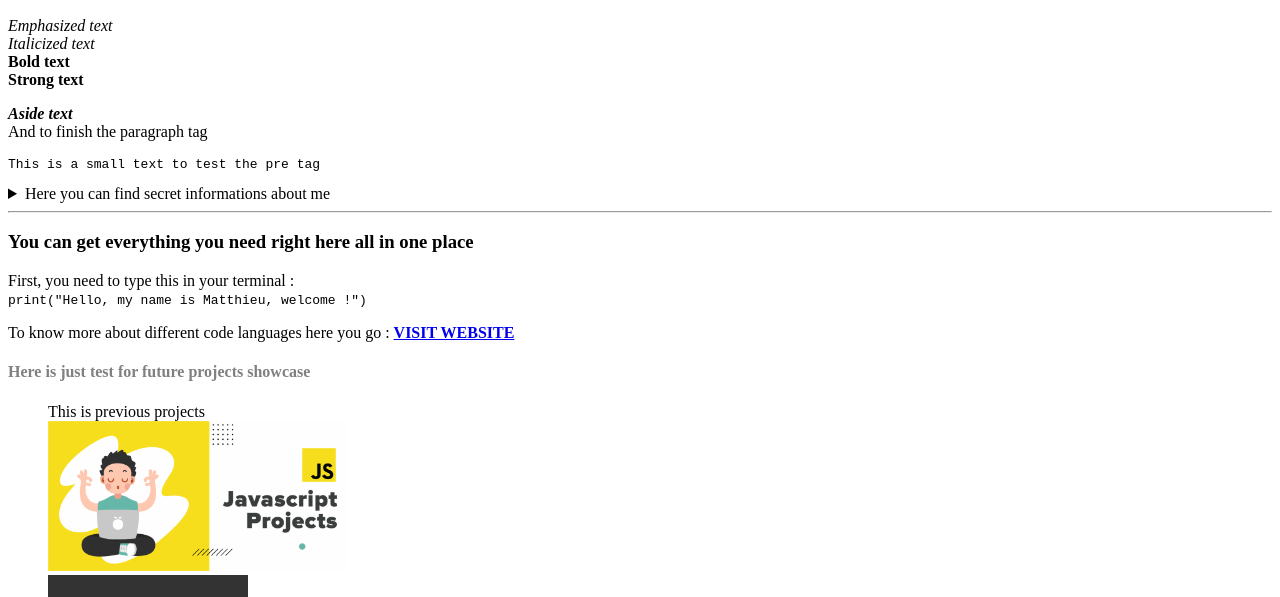
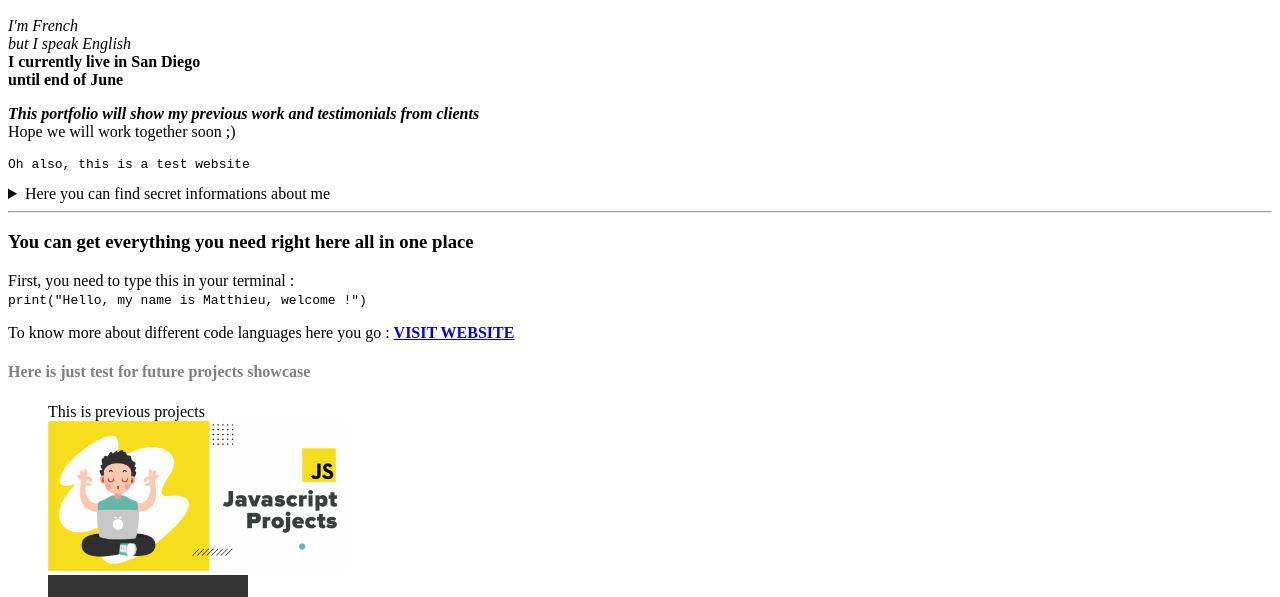
Before and after one commit to mattpilleul/cse134-hw2, a plain HTML site: page index.html in a window 1280 px wide. Shown: the part 203-800 px from the top of the page. Drawn offline with Linux system fonts and the light colour scheme; grey boxes are pictures that could not be loaded.

Commit message:
Update small content

```diff
--- a/index.html
+++ b/index.html
@@ -27,25 +27,30 @@
           <h2>
             Warning ! You are entering a test zone <span role="img">⚠️</span>
           </h2>
-          <em>Emphasized text</em>
+          <em>I'm French</em>
           <br />
-          <i>Italicized text</i>
+          <i>but I speak English</i>
           <br />
-          <b>Bold text</b>
+          <b>I currently live in San Diego</b>
           <br />
-          <strong>Strong text</strong>
+          <strong>until end of June</strong>
           <br />
           <aside>
             <p>
-              <b><i>Aside text</i></b>
+              <b
+                ><i
+                  >This portfolio will show my previous work and testimonials
+                  from clients</i
+                ></b
+              >
               <br />
-              And to finish the paragraph tag
+              Hope we will work together soon ;)
             </p>
           </aside>
-          <pre>This is a small text to test the pre tag</pre>
+          <pre>Oh also, this is a test website</pre>
           <details>
             <summary>Here you can find secret informations about me</summary>
-            <p>I come from France, oui oui baguette</p>
+            <p>oui oui baguette</p>
           </details>
         </div>
       </section>
@@ -191,13 +196,13 @@
         </svg>
       </a>
       <br />
-      <table>
+      <table style="border: 1px solid #000000">
         <caption>
           Prices
         </caption>
         <colgroup>
-          <col span="2" style="background-color: pink" />
-          <col style="background-color: plum" />
+          <col span="2" />
+          <col />
         </colgroup>
         <tr>
           <th>Language</th>
```
